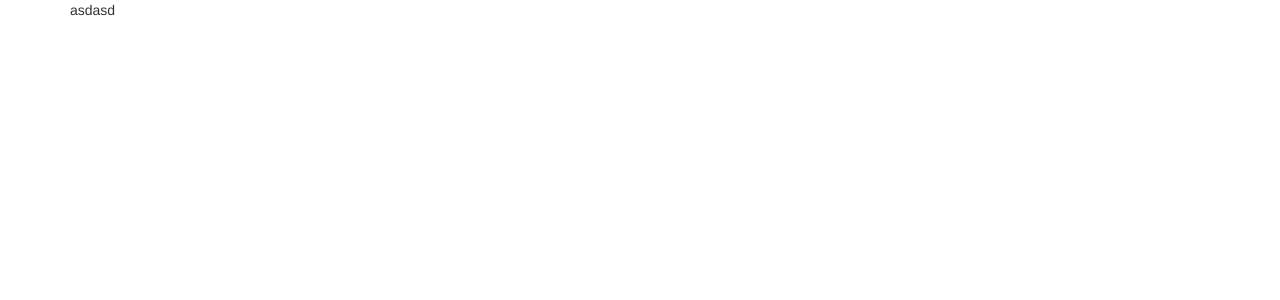
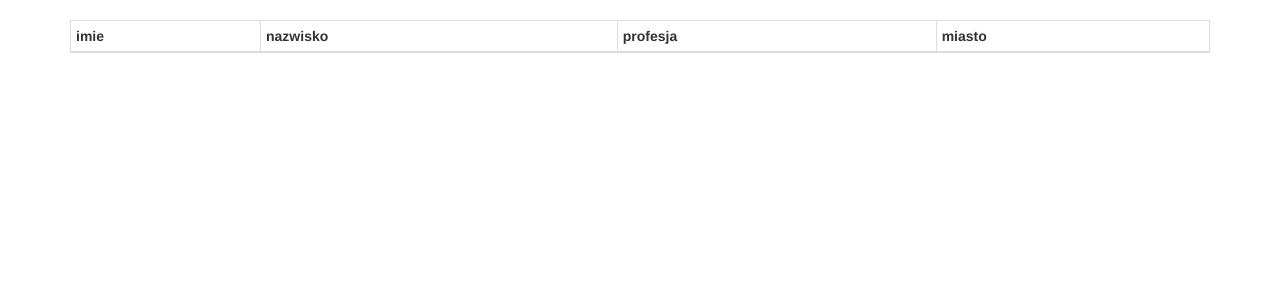
Before and after one commit to infoshareacademy/jfddl2-trio-app, a React (Create React App) app: page /PersonDetails/1 in a window 1280 px wide. Shown: the top 300 px of the page. Built offline with nearby package versions, Linux system fonts and the light colour scheme.

Commit message:
main page code done, style in progress

```diff
--- a/src/PersonDetails/PersonDetails.js
+++ b/src/PersonDetails/PersonDetails.js
@@ -1,10 +1,11 @@
 import React from 'react'
+import {Table} from 'react-bootstrap'
 
 class PersonDetails extends React.Component {
 
+
     componentWillMount() {
-        const id = this.props.match.params.personId;
-console.log(id)
+
         fetch(`${process.env.PUBLIC_URL}/data/MOCK_DATA.json`)
             .then(response => {
                 return response.json()
@@ -16,9 +17,34 @@ console.log(id)
     }
 
     render() {
+        const id = this.props.match.params.personId;
         return (
             <div>
-                asdasd
+                <Table striped bordered condensed hover style={{
+                    marginTop: 20
+                }}>
+                    <thead>
+                    <tr>
+                        <th>imie</th>
+                        <th>nazwisko</th>
+                        <th>profesja</th>
+                        <th>miasto</th>
+                    </tr>
+                    </thead>
+                    <tbody>
+                    {
+                            person =>
+                                <tr key={person.id}>
+                                    <th>{person.first_name}</th>
+                                    <th>{person.last_name}</th>
+                                    <th>{person.proffesion}</th>
+                                    <th>{person.city}</th>
+                                </tr>
+                    }
+                    </tbody>
+                </Table>
+
+
             </div>
         )
     }
```
